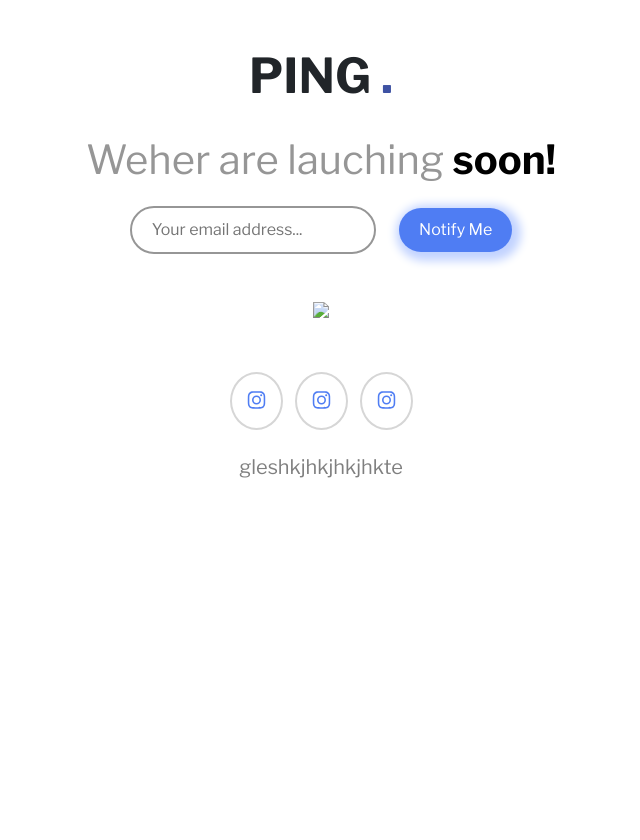
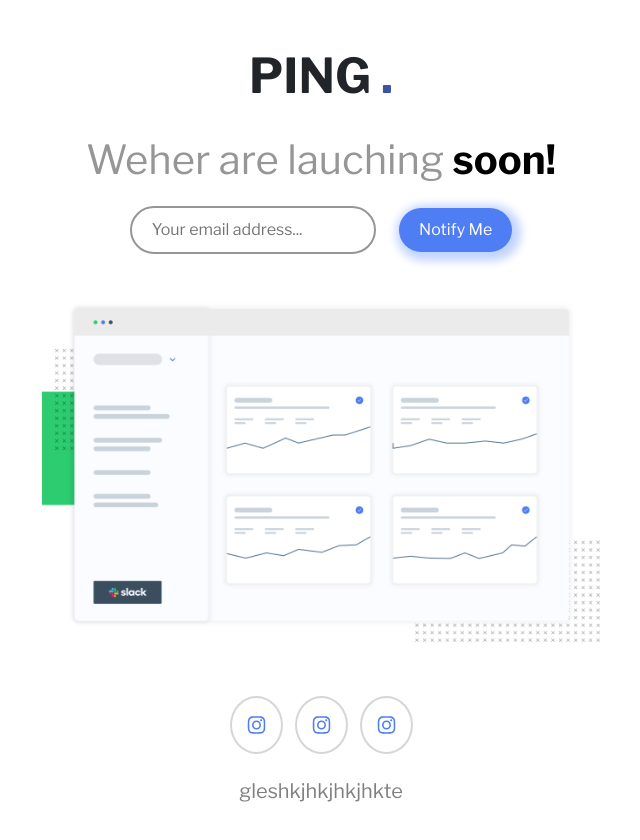
Before and after one commit to Abdalrhman205/chanllage-2, a plain HTML site: page index.html in a window 1280 px wide. Shown: the whole page, without its empty margins (319-959 px from the left). Before the commit the page ends 800 px from the top, so only its background shows below. Drawn offline with nearby package versions, Linux system fonts and the light colour scheme; files that its build step writes are made by us from their sources.

Commit message:
Update index.html

```diff
--- a/index.html
+++ b/index.html
@@ -39,7 +39,7 @@
         <button>Notify Me</button>
       </form>
       <img
-        src="../ping-coming-soon-page-master/images/illustration-dashboard.png"
+        src="images/illustration-dashboard.png"
         class="img mt-5">
 
       <div class="social pt-5 pb-3">
```
